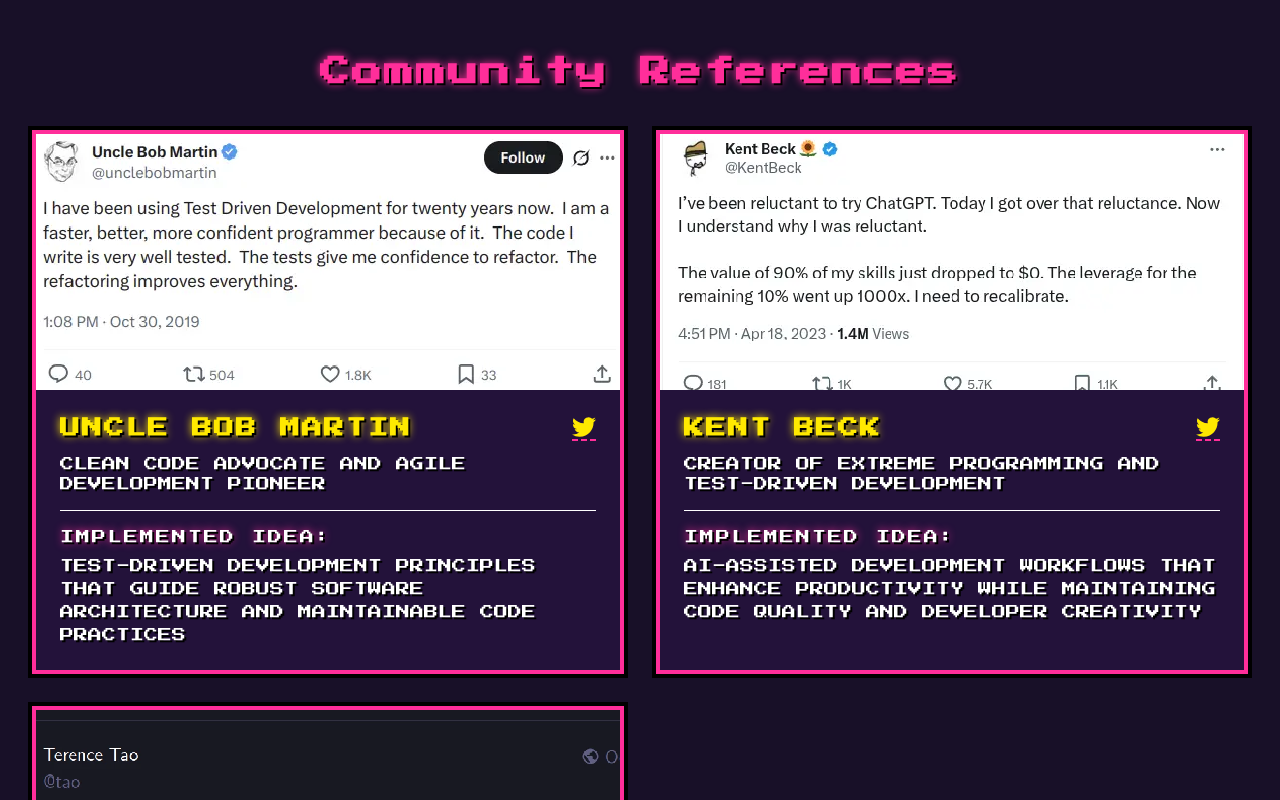
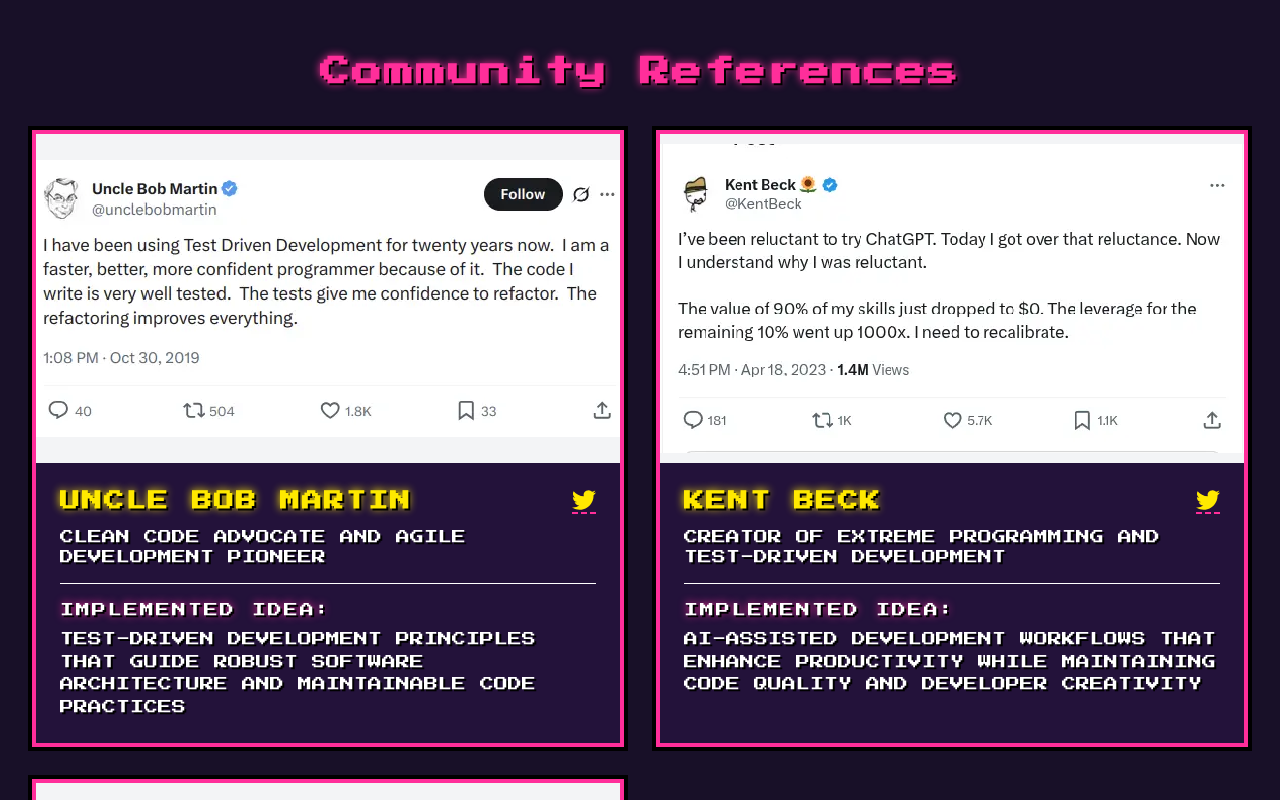
Before and after one commit to GabrielAmazonas/raise, a Next.js app: page / in a window 1280 px wide. Shown: the part 2540-3340 px from the top of the page. Built offline with nearby package versions, Linux system fonts and the light colour scheme.

Commit message:
fix: image community reference layout

```diff
--- a/src/app/globals.css
+++ b/src/app/globals.css
@@ -214,6 +214,7 @@
   border-color: var(--accent) !important;
 }
 
-img {
+/* Only apply pixelation to actual pixel art */
+.pixelated {
   image-rendering: pixelated;
 }
--- a/src/components/CommunityReferenceCard.tsx
+++ b/src/components/CommunityReferenceCard.tsx
@@ -11,12 +11,12 @@
   return (
     <div className="bg-white rounded-lg shadow-md overflow-hidden hover:shadow-lg transition-shadow duration-300">
       {/* Post Image */}
-      <div className="h-48 sm:h-56 md:h-64 bg-gray-200 flex items-center justify-center relative">
+      <div className="relative aspect-video bg-gray-100 overflow-hidden">
         <Image
           src={reference.postImageUrl}
           alt={`${reference.name} post`}
           fill
-          className="object-contain sm:object-cover"
+          className="object-contain"
         />
       </div>
 
```
